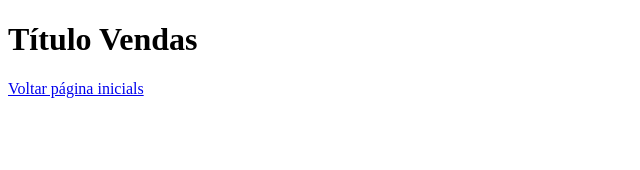
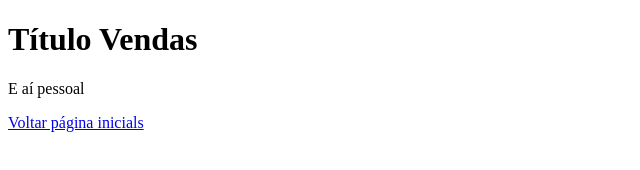
Before and after one commit to carmo12-1/aulagithub, a plain HTML site: page Vendas.html in a window 1280 px wide. Shown: the whole page, without its empty margins (0-640 px from the left). Drawn offline with Linux system fonts and the light colour scheme.

Commit message:
Alterado o processo Vendas

```diff
--- a/Vendas.html
+++ b/Vendas.html
@@ -6,6 +6,7 @@
 </head>
 <body>
     <h1>Título Vendas</h1>
+    <p> E aí pessoal </p>
     <a href="index.html">Voltar página inicials</a>
 </body>
 </html>
```
